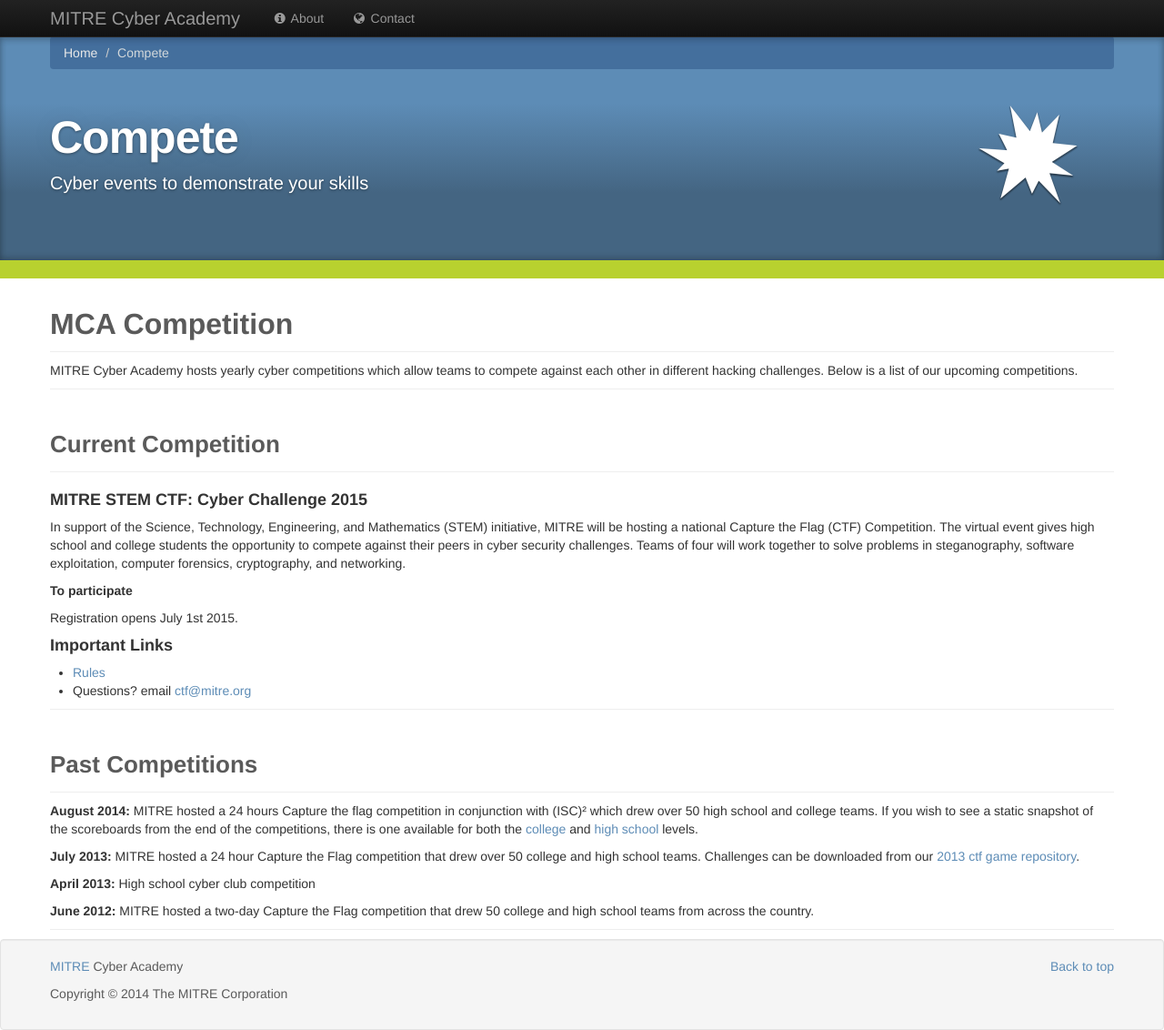
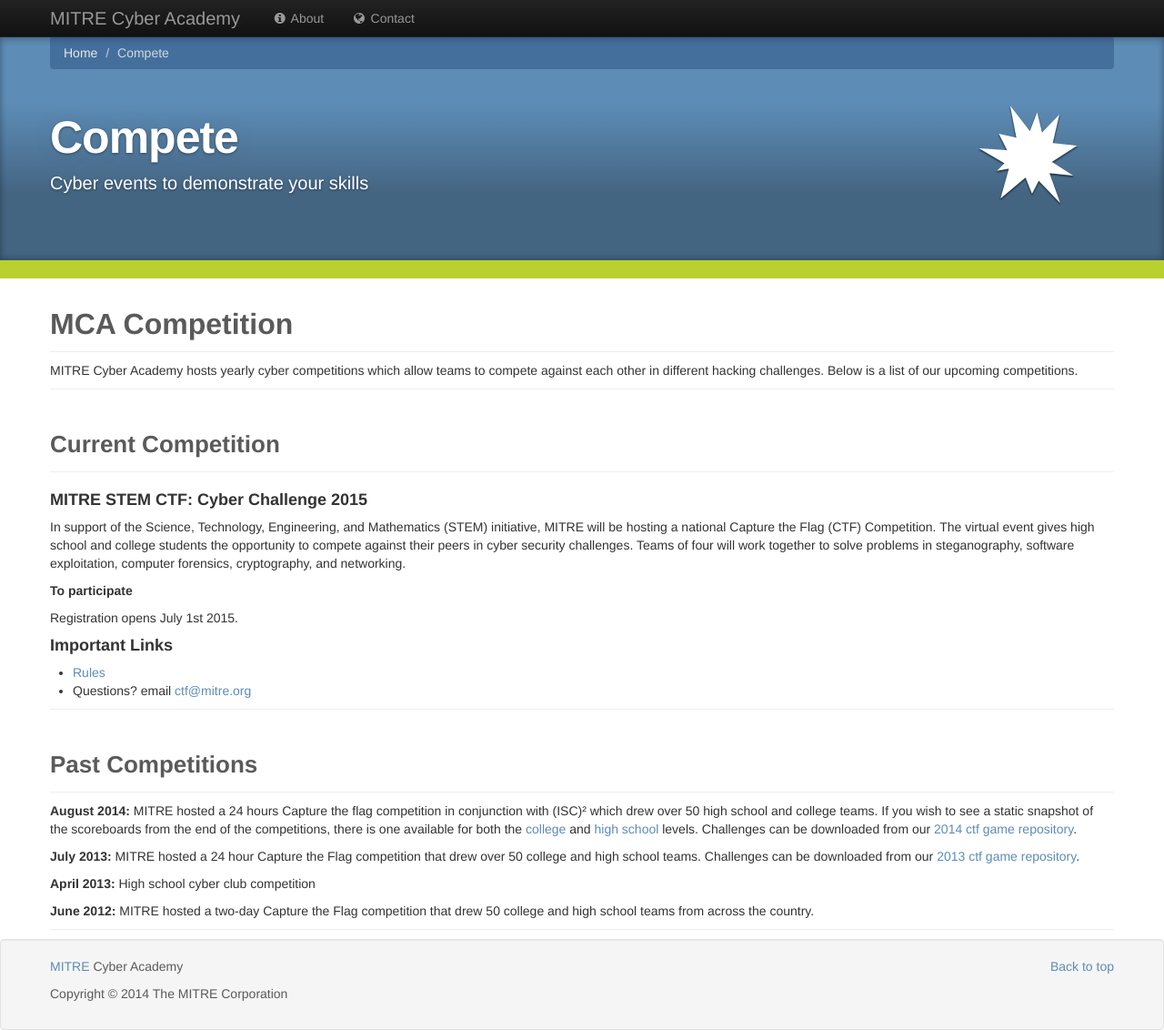
Before and after one commit to mitre-cyber-academy/mitre-cyber-academy.github.io, a Jekyll site: the page built from competitions/index.html, in a window 1280 px wide and 1132 px high. Shown: the whole window at 91% size. Built offline with Jekyll 4.4.1, drawn with Linux system fonts in a browser that asks for light colours.

Commit message:
Added link to 2014 game repository on past competitions page.

```diff
--- a/competitions/index.html
+++ b/competitions/index.html
@@ -57,7 +57,7 @@ redirect_from:
         <h2>Past Competitions</h2>
     </div>
     <div class="maincontent row-fluid">
-        <p><b>August 2014:</b> MITRE hosted a 24 hours Capture the flag competition in conjunction with (ISC)² which drew over 50 high school and college teams. If you wish to see a static snapshot of the scoreboards from the end of the competitions, there is one available for both the <a href="august-2014-college" target="_blank">college</a> and <a href="august-2014-hs" target="_blank">high school</a> levels.</p>
+        <p><b>August 2014:</b> MITRE hosted a 24 hours Capture the flag competition in conjunction with (ISC)² which drew over 50 high school and college teams. If you wish to see a static snapshot of the scoreboards from the end of the competitions, there is one available for both the <a href="august-2014-college" target="_blank">college</a> and <a href="august-2014-hs" target="_blank">high school</a> levels. Challenges can be downloaded from our <a href="https://github.com/mitre-cyber-academy/2014-ctf-game" target="_blank">2014 ctf game repository</a>.</p>
         <p><b>July 2013:</b> MITRE hosted a 24 hour Capture the Flag competition that drew over 50 college and high school teams. Challenges can be downloaded from our <a href="https://github.com/mitre-cyber-academy/2013-ctf-game" target="_blank">2013 ctf game repository</a>.</p>
         <p><b>April 2013:</b> High school cyber club competition</p>
         <p><b>June 2012:</b> MITRE hosted a two-day Capture the Flag competition that drew 50 college and high school teams from across the country.</p>
```
